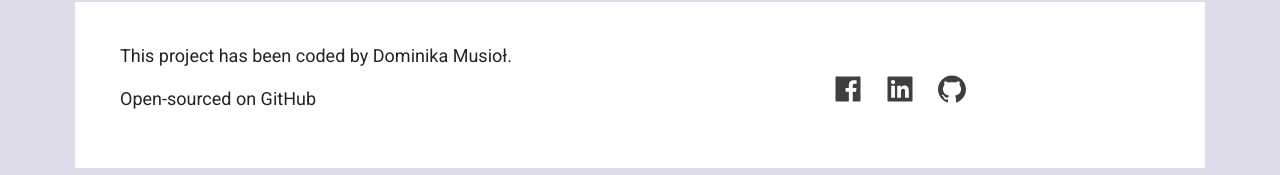
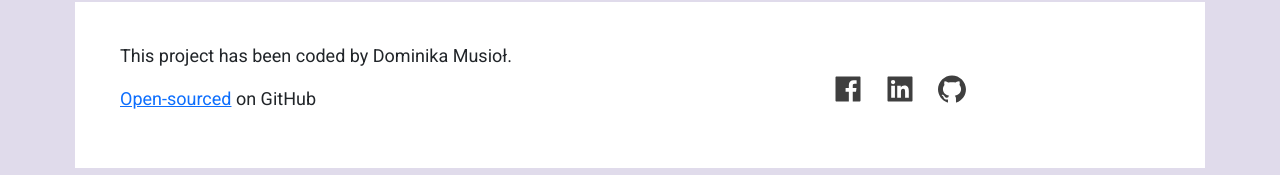
Before and after one commit to dmusiol/dictionary-project, a React (Create React App) app: page / in a window 1280 px wide. Shown: the part 494-669 px from the top of the page. Built offline with nearby package versions, Linux system fonts and the light colour scheme; the HTML template or start-up script is replaced by a standard one.

Commit message:
Add GH link to code

```diff
--- a/src/Footer.js
+++ b/src/Footer.js
@@ -10,7 +10,7 @@ export default function Footer(){
             <div className="row footer-row">
                 <div className="col-md-6 d-flex flex-column p-0">
                     <p>This project has been coded by Dominika Musioł.</p>
-                    <p>Open-sourced on GitHub</p>
+                    <p><a href="https://github.com/dmusiol/dictionary-project">Open-sourced</a> on GitHub</p>
                 </div>
                 <div className="col-md-6 media-icons">
                     <a href="https://www.facebook.com/dominikabm/" title="Facebook Profile" target="_blank" rel="noreferrer"><AiFillFacebook/></a>
```
